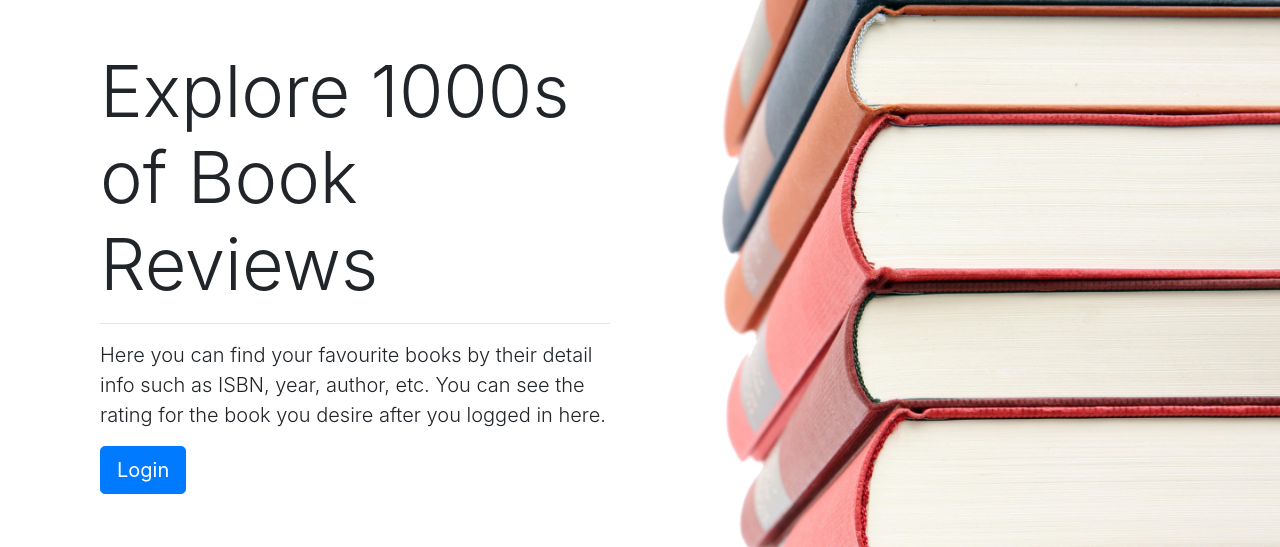
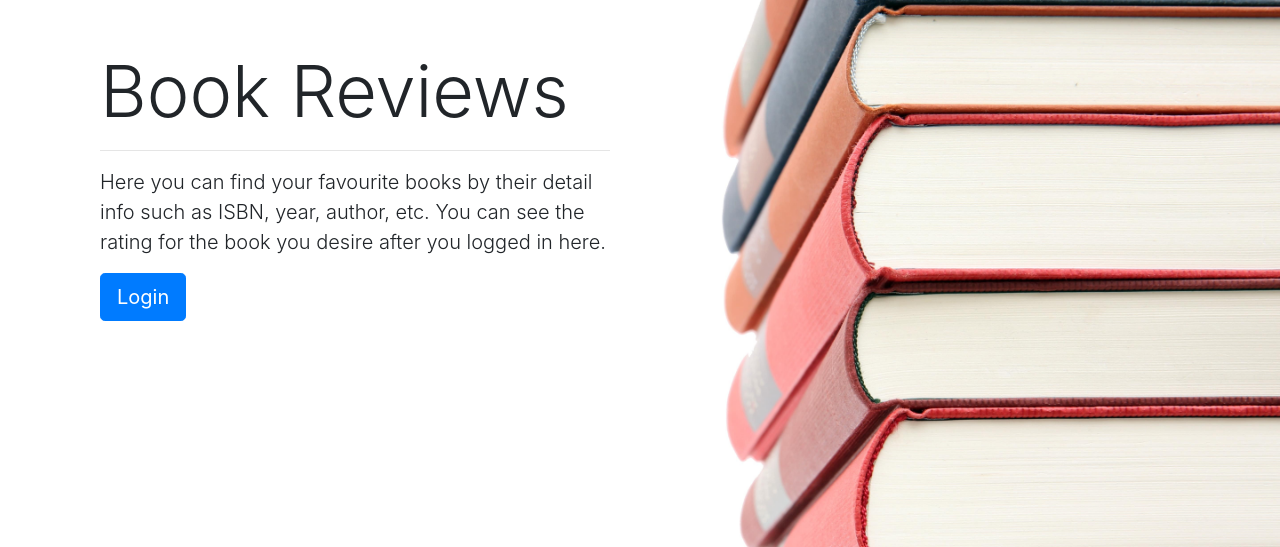
Before and after one commit to zrakhimov/book-review-website, a Flask app: page / in a window 1280 px wide. Shown: the part 56-603 px from the top of the page. Run offline with Flask 2, Linux system fonts and the light colour scheme; parts of the project's set-up code (start-up, migrations or seed data) failed here and were passed over; some libraries are stand-ins or nearby versions.

Commit message:
Title change

```diff
--- a/templates/index.html
+++ b/templates/index.html
@@ -8,7 +8,7 @@
   <div class="row">
     <div class="col align-self-center my-5">
         <div class="container">
-          <h1 class="display-3">Explore 1000s of Book Reviews</h1>
+          <h1 class="display-3">Book Reviews</h1>
           <hr class="my-3">
           <p class="lead">Here you can find your favourite books by their detail info such as ISBN, year, author, etc. You can see the rating for the book you desire after you logged in here.</p>
           <p></p>
```
